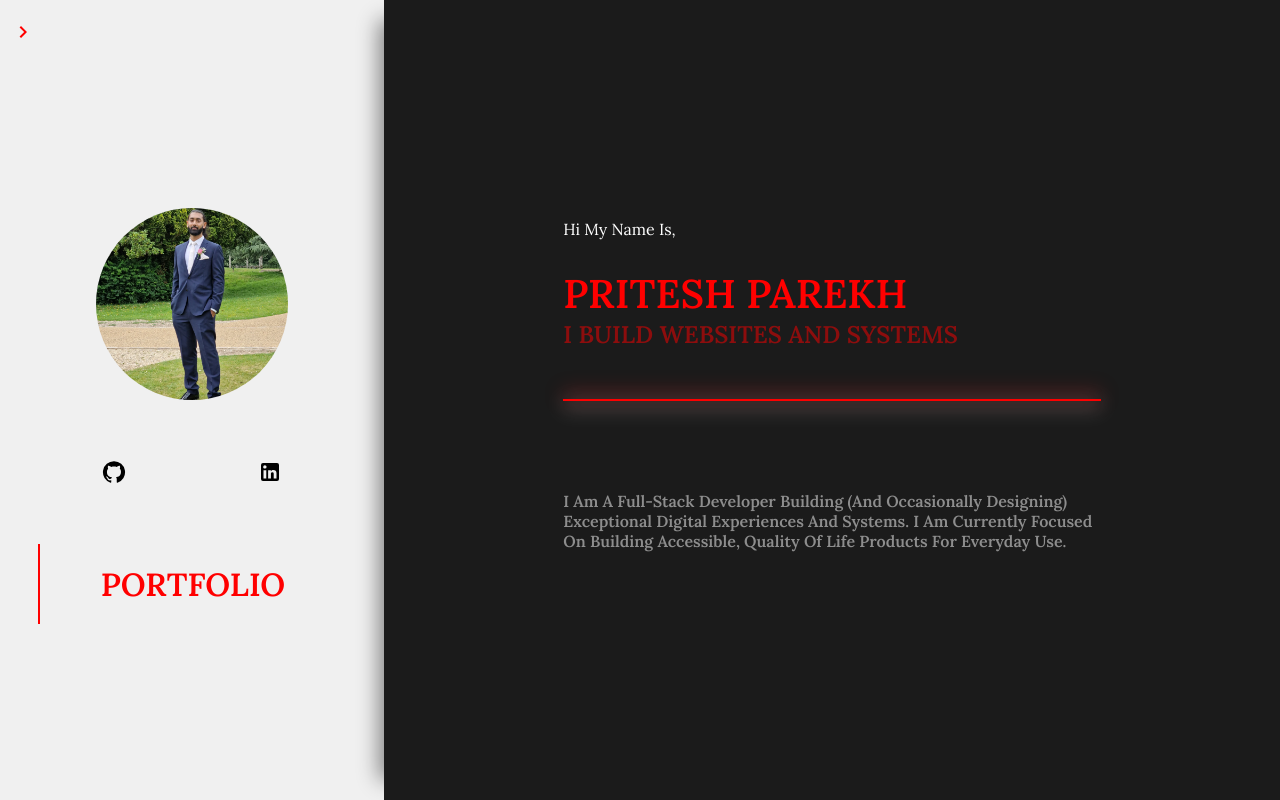
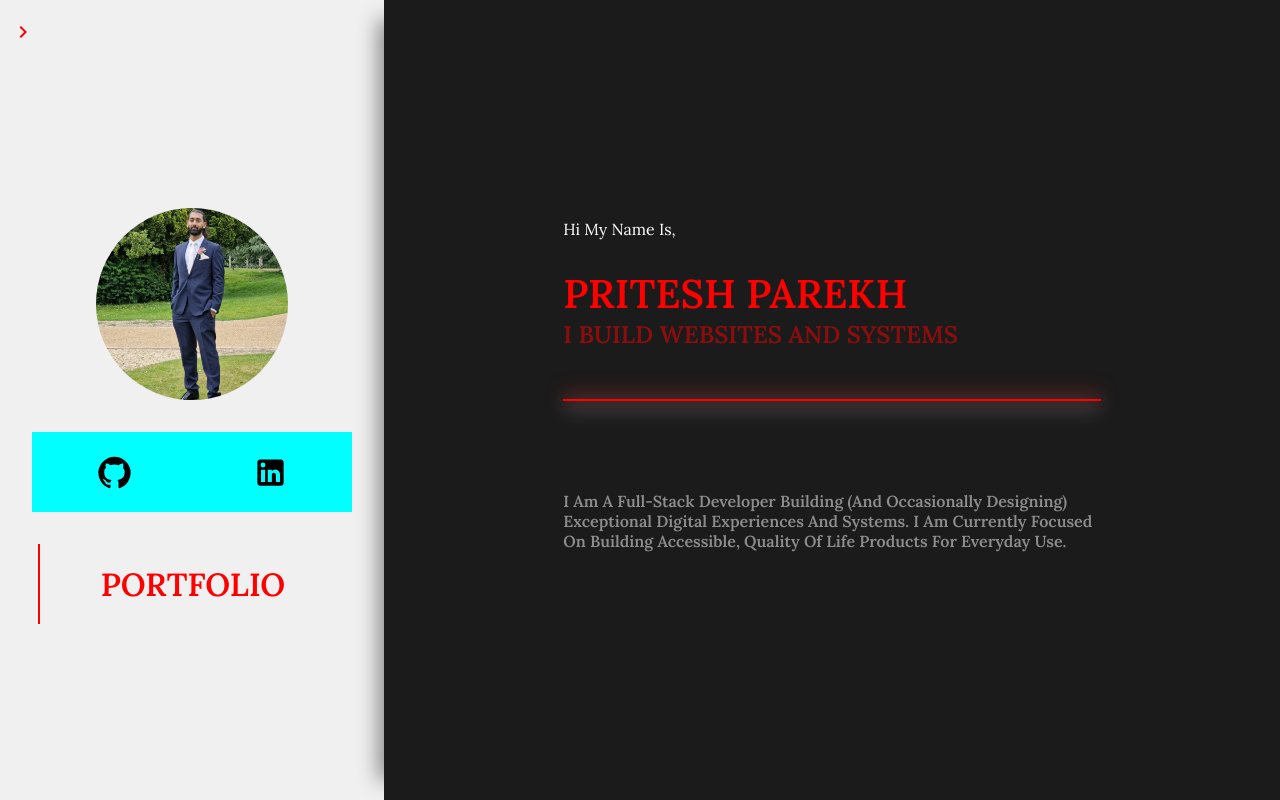
Before and after one commit to Pritesh2k/pritesh-portfolio-aws, a React (Create React App) app: page / in a window 1280 px wide. Built offline with nearby package versions, Linux system fonts and the light colour scheme.

Commit message:
adjustment - home

```diff
--- a/src/CSS/home.css
+++ b/src/CSS/home.css
@@ -51,6 +51,8 @@
     padding-left: 0.5em;
     padding-right: 0.5em;
     gap: 0.5em;
+
+    background-color: aqua;
 }
 
 .link {
--- a/src/Pages/Home.js
+++ b/src/Pages/Home.js
@@ -15,8 +15,8 @@ function Home() {
           <div className='picture-container'>
             <img className='cover-picture' src={profilePic} alt='profile picture' />
             <div className='link-container'>
-              <div className='link'><GitHubIcon /></div>
-              <div className='link'><LinkedInIcon /></div>
+              <div className='link'><GitHubIcon fontSize='large'/></div>
+              <div className='link'><LinkedInIcon fontSize='large'/></div>
             </div>
           </div>
           <div className='name-title'>Portfolio</div>
```
